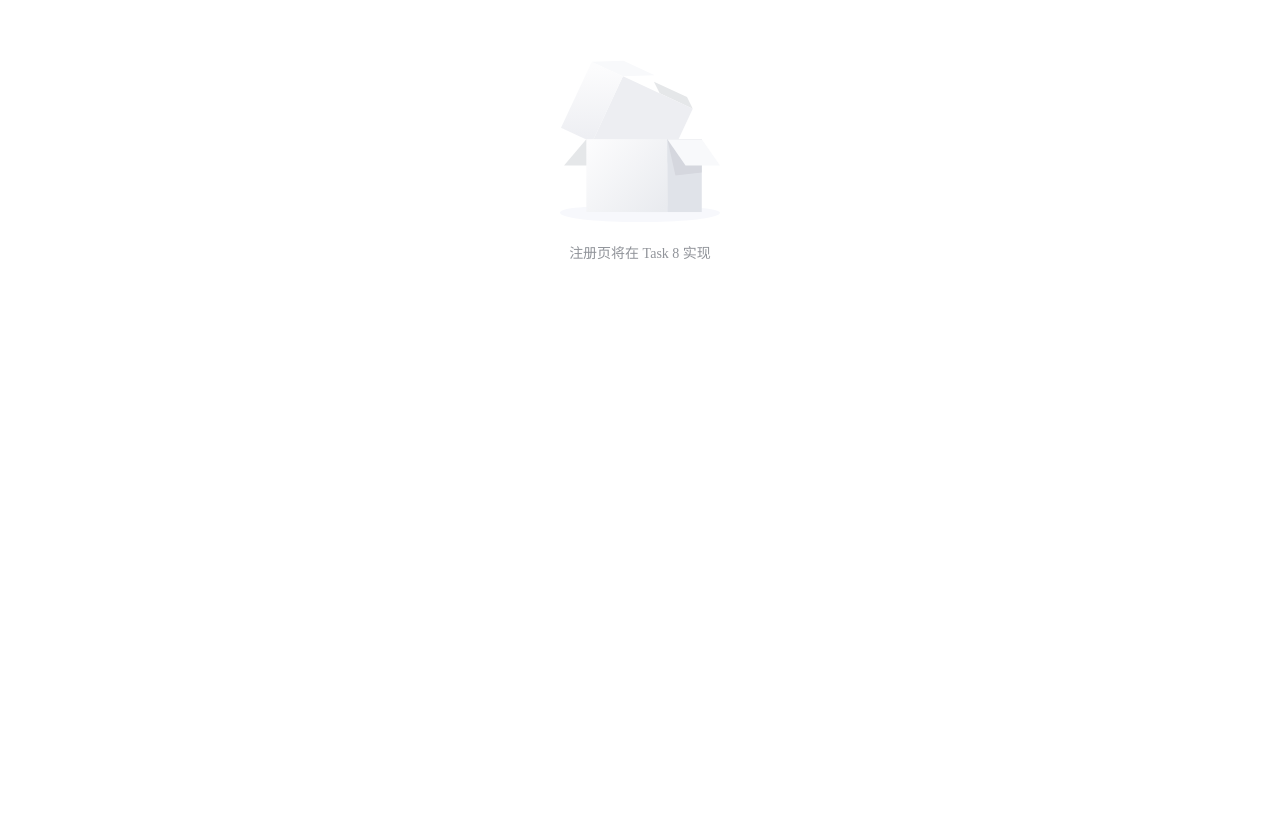
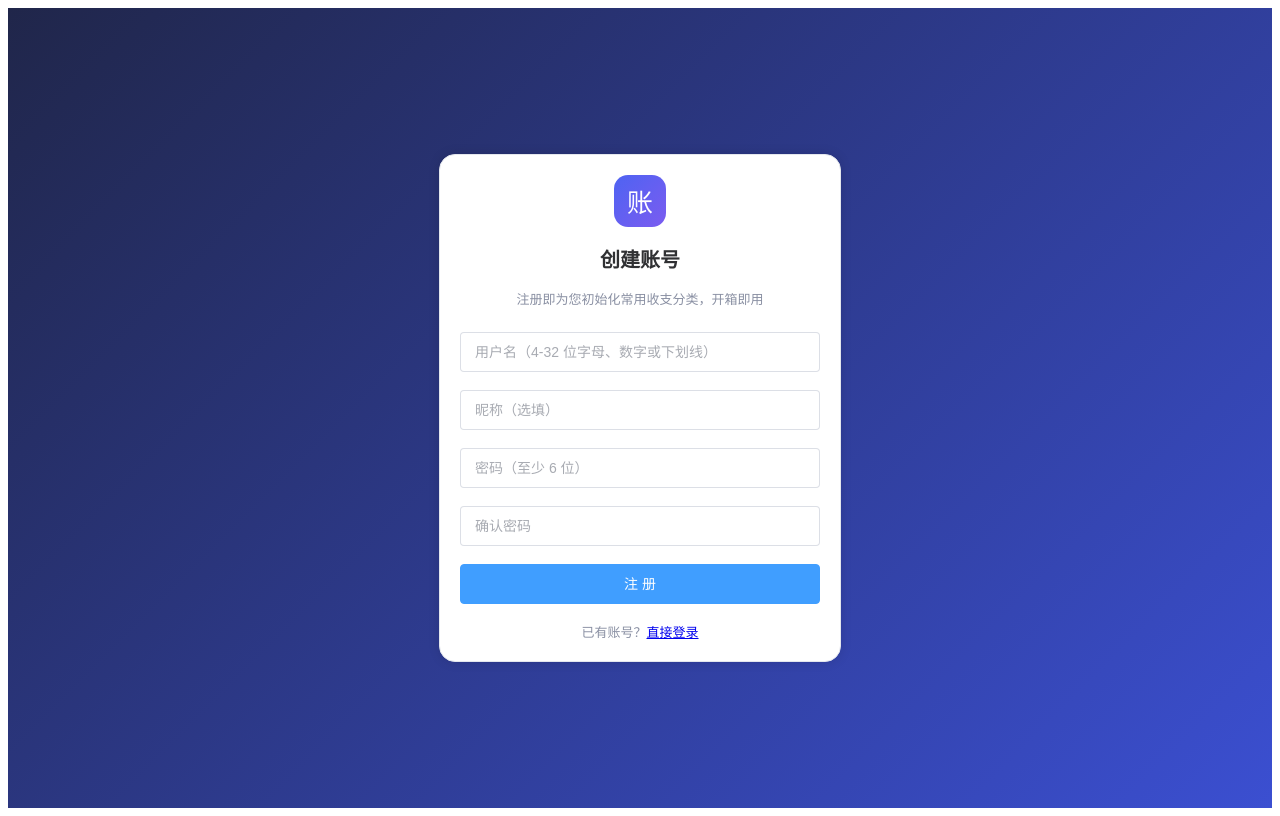
Before and after one commit to lds166/BalanceWise, a Vue app in the folder frontend/: page /register in a window 1280 px wide. Built offline with nearby package versions, Linux system fonts and the light colour scheme.

Commit message:
feat(p1): 前端登录与注册页

```diff
--- a/frontend/src/views/LoginView.vue
+++ b/frontend/src/views/LoginView.vue
@@ -1,3 +1,65 @@
 <template>
-  <el-empty description="登录页将在 Task 8 实现" />
+  <div class="auth-wrap">
+    <el-card class="auth-card">
+      <div class="brand">
+        <div class="mark">账</div>
+        <h2>BalanceWise 个人账务管理</h2>
+        <p>多账户统一管理 · 账单导入自动记账 · 财务统计可视化</p>
+      </div>
+      <el-form :model="form" @submit.prevent="submit">
+        <el-form-item>
+          <el-input v-model="form.username" placeholder="用户名" size="large" />
+        </el-form-item>
+        <el-form-item>
+          <el-input v-model="form.password" type="password" placeholder="密码" size="large" show-password />
+        </el-form-item>
+        <el-button type="primary" size="large" style="width: 100%" :loading="loading" native-type="submit">登 录</el-button>
+      </el-form>
+      <div class="links">还没有账号？<router-link to="/register">立即注册</router-link></div>
+    </el-card>
+  </div>
 </template>
+
+<script setup>
+import { reactive, ref } from 'vue'
+import { useRouter } from 'vue-router'
+import { ElMessage } from 'element-plus'
+import { useUserStore } from '../stores/user'
+
+const router = useRouter()
+const store = useUserStore()
+const loading = ref(false)
+const form = reactive({ username: '', password: '' })
+
+async function submit() {
+  if (!form.username || !form.password) {
+    ElMessage.warning('请输入用户名和密码')
+    return
+  }
+  loading.value = true
+  try {
+    await store.login(form)
+    ElMessage.success('登录成功')
+    router.push('/dashboard')
+  } finally {
+    loading.value = false
+  }
+}
+</script>
+
+<style scoped>
+.auth-wrap {
+  min-height: 100vh; display: flex; align-items: center; justify-content: center;
+  background: linear-gradient(135deg, #20264a 0%, #3b4fd1 100%);
+}
+.auth-card { width: 400px; border-radius: 16px; }
+.brand { text-align: center; margin-bottom: 24px; }
+.brand .mark {
+  width: 52px; height: 52px; border-radius: 14px; margin: 0 auto 12px; color: #fff;
+  font-size: 26px; display: flex; align-items: center; justify-content: center;
+  background: linear-gradient(135deg, #4e63f2, #7b5cf0);
+}
+.brand h2 { font-size: 20px; }
+.brand p { color: #8a90a3; font-size: 13px; margin-top: 6px; }
+.links { text-align: center; margin-top: 18px; color: #8a90a3; font-size: 13px; }
+</style>
--- a/frontend/src/views/RegisterView.vue
+++ b/frontend/src/views/RegisterView.vue
@@ -1,3 +1,71 @@
 <template>
-  <el-empty description="注册页将在 Task 8 实现" />
+  <div class="auth-wrap">
+    <el-card class="auth-card">
+      <div class="brand">
+        <div class="mark">账</div>
+        <h2>创建账号</h2>
+        <p>注册即为您初始化常用收支分类，开箱即用</p>
+      </div>
+      <el-form :model="form" @submit.prevent="submit">
+        <el-form-item>
+          <el-input v-model="form.username" placeholder="用户名（4-32 位字母、数字或下划线）" size="large" />
+        </el-form-item>
+        <el-form-item>
+          <el-input v-model="form.nickname" placeholder="昵称（选填）" size="large" />
+        </el-form-item>
+        <el-form-item>
+          <el-input v-model="form.password" type="password" placeholder="密码（至少 6 位）" size="large" show-password />
+        </el-form-item>
+        <el-form-item>
+          <el-input v-model="form.confirmPassword" type="password" placeholder="确认密码" size="large" show-password />
+        </el-form-item>
+        <el-button type="primary" size="large" style="width: 100%" :loading="loading" native-type="submit">注 册</el-button>
+      </el-form>
+      <div class="links">已有账号？<router-link to="/login">直接登录</router-link></div>
+    </el-card>
+  </div>
 </template>
+
+<script setup>
+import { reactive, ref } from 'vue'
+import { useRouter } from 'vue-router'
+import { ElMessage } from 'element-plus'
+import { useUserStore } from '../stores/user'
+
+const router = useRouter()
+const store = useUserStore()
+const loading = ref(false)
+const form = reactive({ username: '', nickname: '', password: '', confirmPassword: '' })
+
+async function submit() {
+  if (form.password !== form.confirmPassword) {
+    ElMessage.error('两次输入的密码不一致')
+    return
+  }
+  loading.value = true
+  try {
+    await store.register(form)
+    ElMessage.success('注册成功，请登录')
+    router.push('/login')
+  } finally {
+    loading.value = false
+  }
+}
+</script>
+
+<style scoped>
+.auth-wrap {
+  min-height: 100vh; display: flex; align-items: center; justify-content: center;
+  background: linear-gradient(135deg, #20264a 0%, #3b4fd1 100%);
+}
+.auth-card { width: 400px; border-radius: 16px; }
+.brand { text-align: center; margin-bottom: 24px; }
+.brand .mark {
+  width: 52px; height: 52px; border-radius: 14px; margin: 0 auto 12px; color: #fff;
+  font-size: 26px; display: flex; align-items: center; justify-content: center;
+  background: linear-gradient(135deg, #4e63f2, #7b5cf0);
+}
+.brand h2 { font-size: 20px; }
+.brand p { color: #8a90a3; font-size: 13px; margin-top: 6px; }
+.links { text-align: center; margin-top: 18px; color: #8a90a3; font-size: 13px; }
+</style>
```
